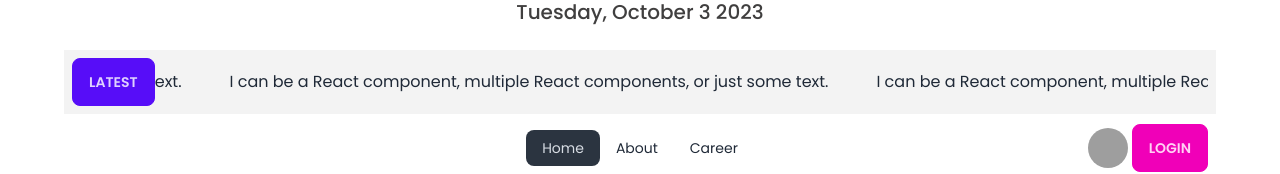
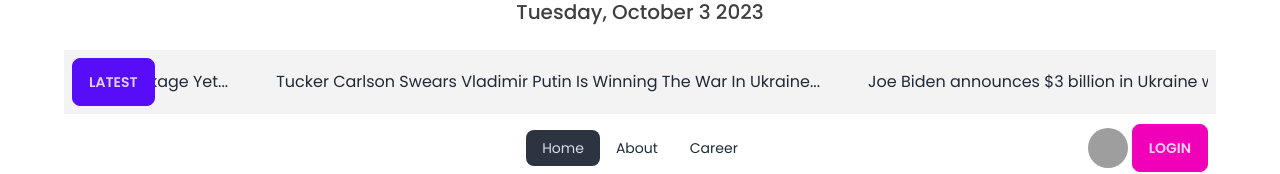
Before and after one commit to saidureg/dragon-news-auth, a React (Vite) app: page / in a window 1280 px wide. Shown: the part 132-306 px from the top of the page. Built offline with nearby package versions, Linux system fonts and the light colour scheme; no server answers; grey boxes are pictures that could not be loaded.

Commit message:
add categories page

```diff
--- a/package.json
+++ b/package.json
@@ -20,7 +20,8 @@
     "react-fast-marquee": "^1.6.1",
     "react-icons": "^4.11.0",
     "react-router-dom": "^6.16.0",
-    "sort-by": "^1.2.0"
+    "sort-by": "^1.2.0",
+    "sweetalert": "^2.1.2"
   },
   "devDependencies": {
     "@types/react": "^18.2.15",
--- a/src/Router/Router.jsx
+++ b/src/Router/Router.jsx
@@ -8,6 +8,7 @@ import PrivateRouter from "./PrivateRouter";
 import ErrorPage from "../pages/ErrorPage/ErrorPage";
 import About from "../pages/About/About";
 import Career from "../pages/Career/Career";
+import Categories from "../components/Categories/Categories";
 
 const router = createBrowserRouter([
   {
@@ -30,6 +31,10 @@ const router = createBrowserRouter([
         loader: () => fetch("/news.json"),
       },
       {
+        path: "/categories/:id",
+        element: <Categories />,
+      },
+      {
         path: "/login",
         element: <Login></Login>,
       },
--- /dev/null
+++ b/src/components/Categories/Categories.jsx
@@ -0,0 +1,12 @@
+import Navbar from "../../pages/shared/Navbar/Navbar";
+
+const Categories = () => {
+  return (
+    <div>
+      <Navbar />
+      <h3>Categories wise content coming soon .....</h3>
+    </div>
+  );
+};
+
+export default Categories;
--- a/src/pages/About/About.jsx
+++ b/src/pages/About/About.jsx
@@ -4,7 +4,7 @@ const About = () => {
   return (
     <div>
       <Navbar />
-      <h3>About</h3>
+      <h3>About content coming soon ....</h3>
     </div>
   );
 };
--- a/src/pages/Career/Career.jsx
+++ b/src/pages/Career/Career.jsx
@@ -4,7 +4,7 @@ const Career = () => {
   return (
     <div>
       <Navbar />
-      <h3>Career</h3>
+      <h3>Career content coming soon .....</h3>
     </div>
   );
 };
--- a/src/pages/Home/BreakingNews.jsx
+++ b/src/pages/Home/BreakingNews.jsx
@@ -6,16 +6,18 @@ const BreakingNews = () => {
       <button className="btn btn-primary">Latest</button>
       <Marquee pauseOnHover="true" speed={100}>
         <Link className="mr-12" to="/">
-          I can be a React component, multiple React components, or just some
-          text.
+          Biden Pledges Nearly $3 Billion To Ukraine In Largest U.S. Military
+          Aid Package Yet...
         </Link>
         <Link className="mr-12" to="/">
-          I can be a React component, multiple React components, or just some
-          text.
+          Tucker Carlson Swears Vladimir Putin Is Winning The War In Ukraine...
+        </Link>
+        <Link className="mr-12" to="/">
+          Joe Biden announces $3 billion in Ukraine weapons aid...
         </Link>
         <Link to="/">
-          I can be a React component, multiple React components, or just some
-          text.
+          America Imported Over $6 Billion in Goods From Russia Since Ukraine
+          Invasion...
         </Link>
       </Marquee>
     </div>
--- a/src/pages/NewsDetails/NewsDetails.jsx
+++ b/src/pages/NewsDetails/NewsDetails.jsx
@@ -1,4 +1,4 @@
-import { useLoaderData, useParams } from "react-router-dom";
+import { Link, useLoaderData, useParams } from "react-router-dom";
 import Header from "../shared/Header/Header";
 import Navbar from "../shared/Navbar/Navbar";
 import RightSideNavbar from "../shared/RightSideNavbar/RightSideNavbar";
@@ -12,8 +12,6 @@ const NewsDetails = () => {
   const { id } = useParams();
   const newsAll = useLoaderData();
   const findNews = newsAll.find((news) => news._id === id);
-  console.log(id);
-  console.log(findNews);
 
   return (
     <div className="mb-12">
@@ -31,9 +29,11 @@ const NewsDetails = () => {
             </h3>
             <p className="text-[#706F6F] text-sm">{findNews.details}</p>
             <div>
-              <button className="my-3 bg-[#D72050] text-white py-2 px-4 rounded flex items-center gap-2 text-xl font-medium">
-                <BsArrowLeft /> All news in this category
-              </button>
+              <Link to={`/categories/${findNews.category_id}`}>
+                <button className="my-3 bg-[#D72050] text-white py-2 px-4 rounded flex items-center gap-2 text-xl font-medium">
+                  <BsArrowLeft /> All news in this category
+                </button>
+              </Link>
             </div>
           </div>
           <div className="mt-8">
--- a/src/pages/shared/RightSideNavbar/RightSideNavbar.jsx
+++ b/src/pages/shared/RightSideNavbar/RightSideNavbar.jsx
@@ -11,14 +11,18 @@ import qZone3 from "../../../assets/qZone3.png";
 import { useContext } from "react";
 import { AuthContext } from "../../../providers/AuthProvider";
 import { GithubAuthProvider, GoogleAuthProvider } from "firebase/auth";
+import swal from "sweetalert";
 
 const RightSideNavbar = () => {
-  const { googleSignIn, githubSignIn } = useContext(AuthContext);
+  const { user, googleSignIn, githubSignIn } = useContext(AuthContext);
 
   const googleProvider = new GoogleAuthProvider();
   const githubProvider = new GithubAuthProvider();
 
   const handleGoogleSignIn = () => {
+    if (user) {
+      return swal("oops!", "you are already logged in as!", "error");
+    }
     googleSignIn(googleProvider)
       .then((result) => {
         console.log(result.user);
@@ -28,6 +32,9 @@ const RightSideNavbar = () => {
       });
   };
   const handleGithubSignIn = () => {
+    if (user) {
+      return swal("oops!", "you are already logged in as!", "error");
+    }
     githubSignIn(githubProvider)
       .then((result) => {
         console.log(result.user);
```
Also changed, not shown: 1 other file (tests, documents, lock files or other folders).
